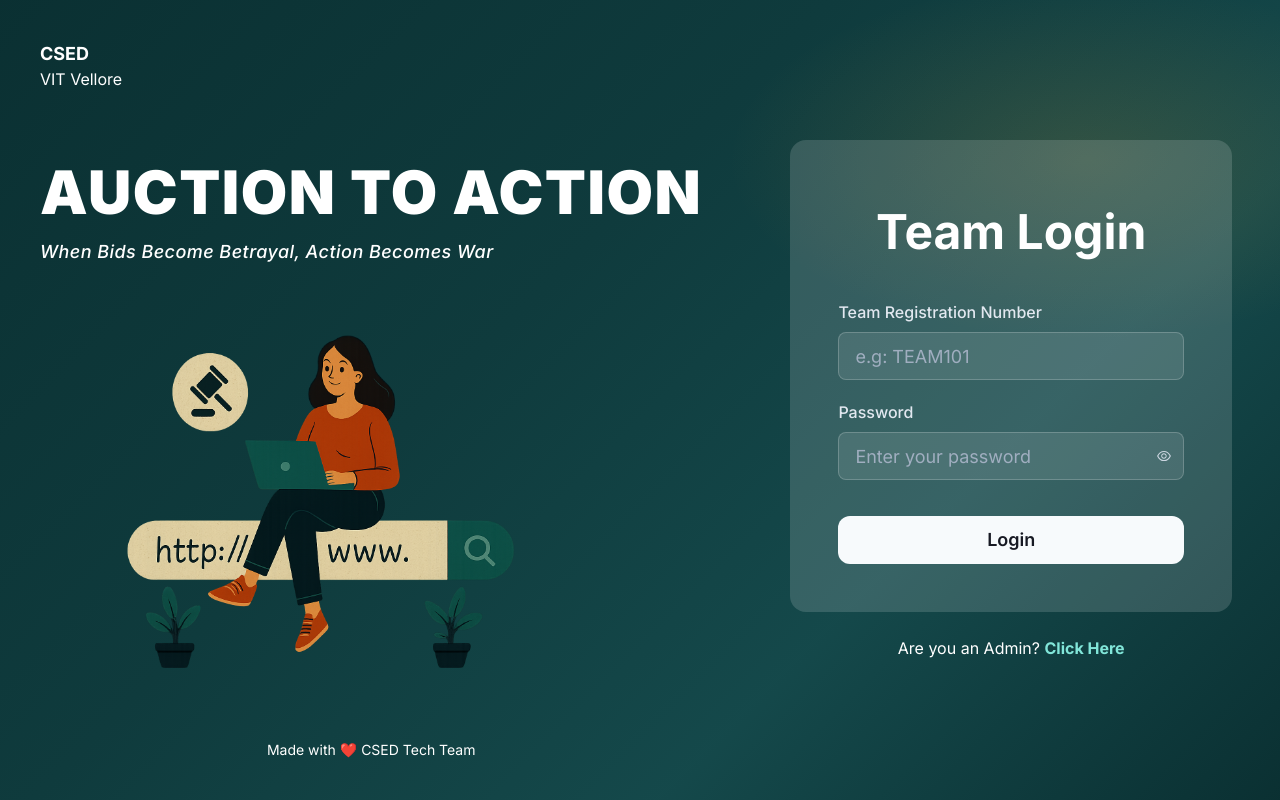
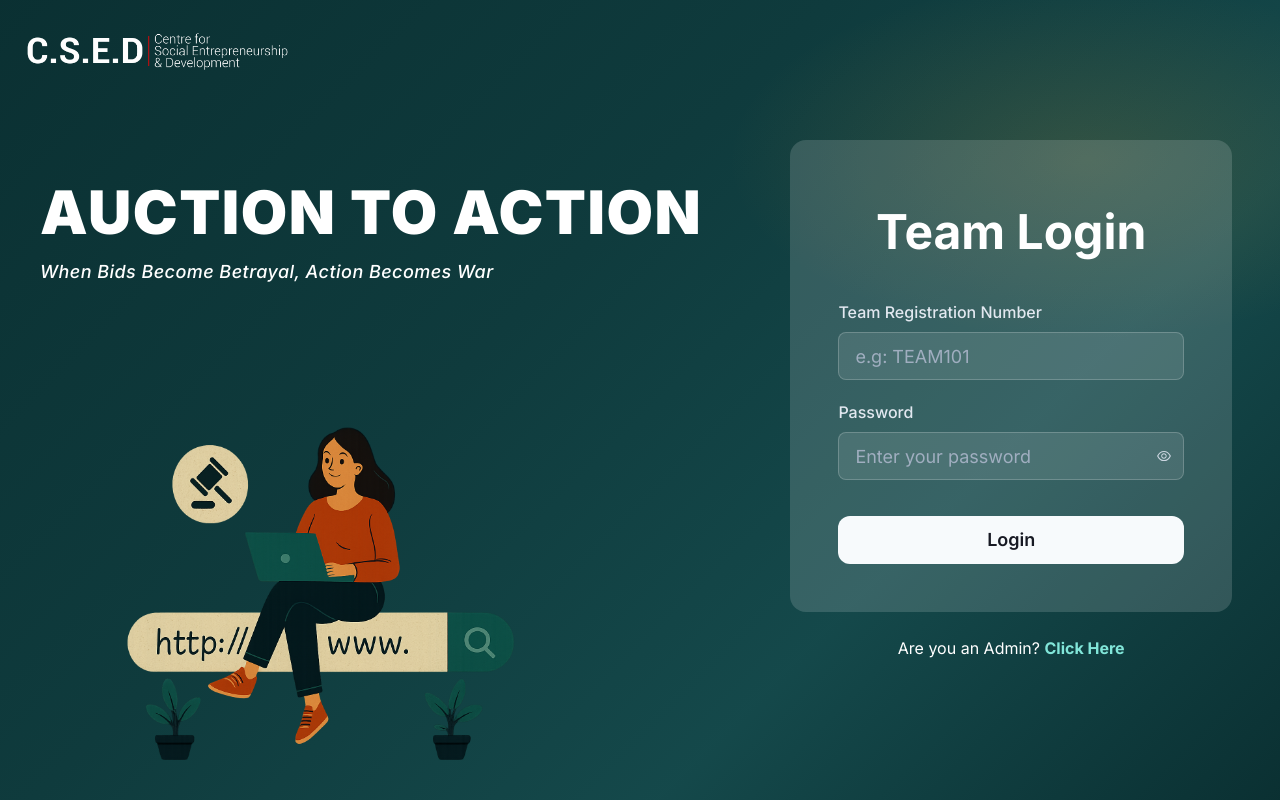
Before and after one commit to ashvant-sunish/auction-to-action, a React (Vite) app in the folder auction-to-action/: page / in a window 1280 px wide. Built offline with nearby package versions, Linux system fonts and the light colour scheme.

Commit message:
fixed alignment in round 3 and added logo to login page

```diff
--- a/auction-to-action/src/Components/Login/Admin/LoginComponent.Admin.jsx
+++ b/auction-to-action/src/Components/Login/Admin/LoginComponent.Admin.jsx
@@ -14,6 +14,7 @@ import {
   Card,
   CardBody,
   Icon,
+  Image,
 } from "@chakra-ui/react";
 import {
   AiOutlineEye,
@@ -24,7 +25,7 @@ import {
 import { useNavigate } from "react-router-dom";
 import axios from "axios";
 import serverUrl from "../../../servercon";
-
+import csedLogo from "../../../assets/images/csed.png";
 
 function LoginComponentAdmin() {
   const [formData, setFormData] = useState({ username: "", password: "" });
@@ -62,24 +63,24 @@ function LoginComponentAdmin() {
     setMessage("");
 
     try {
-      const response = await axios.post(
-        `${serverUrl}/api/admin/login`,
-        {
+      const response = await axios.post(`${serverUrl}/api/admin/login`, {
         username: formData.username,
         password: formData.password,
-        }
-      );
+      });
 
       // Store token and user data for authentication
-      console.log('🔑 Storing admin token:', response.data.token);
-      console.log('👤 Admin user data:', response.data.user);
-      localStorage.setItem('adminToken', response.data.token);
-      localStorage.setItem('adminUser', JSON.stringify({
+      console.log("🔑 Storing admin token:", response.data.token);
+      console.log("👤 Admin user data:", response.data.user);
+      localStorage.setItem("adminToken", response.data.token);
+      localStorage.setItem(
+        "adminUser",
+        JSON.stringify({
           username: response.data.user.username,
           role: response.data.user.role,
-        id: response.data.user.id
-      }));
-      console.log('✅ Token and user data stored successfully');
+          id: response.data.user.id,
+        })
+      );
+      console.log("✅ Token and user data stored successfully");
 
       setMessageType("success");
       setMessage(response.data.message);
@@ -95,7 +96,6 @@ function LoginComponentAdmin() {
       setIsLoading(false);
     }
   };
-
 
   const CustomAlert = ({ status, children }) => {
     const cfg = {
@@ -136,6 +136,17 @@ function LoginComponentAdmin() {
   };
 
   return (
+    <>
+      <Image
+        src={csedLogo}
+        alt="CSED Logo"
+        position="absolute"
+        top="20px"
+        left="20px"
+        maxH="60px"
+        objectFit="contain"
+        zIndex={10}
+      />
       <Box
         bg="rgba(255,255,255,0.15)"
         borderRadius="2xl"
@@ -204,7 +215,9 @@ function LoginComponentAdmin() {
                       }
                       icon={
                         <Icon
-                        as={showPassword ? AiOutlineEyeInvisible : AiOutlineEye}
+                          as={
+                            showPassword ? AiOutlineEyeInvisible : AiOutlineEye
+                          }
                           color="gray.300"
                         />
                       }
@@ -238,6 +251,7 @@ function LoginComponentAdmin() {
           </Box>
         </VStack>
       </Box>
+    </>
   );
 }
 
--- a/auction-to-action/src/Components/Login/User/LoginComponent.User.jsx
+++ b/auction-to-action/src/Components/Login/User/LoginComponent.User.jsx
@@ -15,6 +15,7 @@ import {
   CardBody,
   Icon,
   Link,
+  Image,
 } from "@chakra-ui/react";
 import {
   AiOutlineEye,
@@ -25,6 +26,7 @@ import {
 import { useNavigate } from "react-router-dom";
 import axios from "axios";
 import serverUrl from './../../../servercon';
+import csedLogo from '../../../assets/images/csed.png';
 
 
 function LoginComponentUser() {
@@ -137,6 +139,17 @@ function LoginComponentUser() {
   };
 
   return (
+    <>
+      <Image
+        src={csedLogo}
+        alt="CSED Logo"
+        position="absolute"
+        top="20px"
+        left="20px"
+        maxH="60px"
+        objectFit="contain"
+        zIndex={10}
+      />
       <Box
         bg="rgba(255,255,255,0.15)"
         borderRadius="2xl"
@@ -240,6 +253,7 @@ function LoginComponentUser() {
           </Box>
         </VStack>
       </Box>
+    </>
   );
 }
 
--- a/auction-to-action/src/Components/User/Construction/SlidingAnimation.jsx
+++ b/auction-to-action/src/Components/User/Construction/SlidingAnimation.jsx
@@ -367,9 +367,6 @@ const SlidingAnimation = forwardRef((props, ref) => {
   }, [cards]);
 
   const styles = `
-    .page-header { text-align:center; margin-bottom:0.8rem; }
-    .page-title { font-size:1.4rem; font-weight:700; color:white; margin:0; }
-
     .card-container-wrapper { position: relative; width: 100%; }
     .card-container {
       width: 100%;
@@ -446,9 +443,6 @@ const SlidingAnimation = forwardRef((props, ref) => {
   return (
     <div>
       <style>{styles}</style>
-      <div className="page-header">
-        <h2 className="page-title">Enterprise Construction</h2>
-      </div>
 
       <div className="card-container-wrapper">
         <div
--- a/auction-to-action/src/Components/User/Construction/SlidingAnimationProduct.jsx
+++ b/auction-to-action/src/Components/User/Construction/SlidingAnimationProduct.jsx
@@ -400,9 +400,6 @@ const SlidingAnimationProduct = forwardRef((props, ref) => {
   }, [cards]);
 
   const styles = `
-    .page-header { text-align:center; margin-bottom:0.8rem; }
-    .page-title { font-size:1.4rem; font-weight:700; color:white; margin:0; }
-
     .card-container-wrapper { position: relative; width: 100%; }
     .card-container {
       width: 100%;
@@ -550,9 +547,6 @@ const SlidingAnimationProduct = forwardRef((props, ref) => {
   return (
     <div>
       <style>{styles}</style>
-      <div className="page-header">
-        <h2 className="page-title">Available Products</h2>
-      </div>
 
       <div className="card-container-wrapper">
         <div
--- a/auction-to-action/src/Components/User/Construction/SubmitButton.jsx
+++ b/auction-to-action/src/Components/User/Construction/SubmitButton.jsx
@@ -6,7 +6,7 @@ const SubmitButton = ({ gameState, onClick, buttonText = "Construct" }) => {
       width: 100%;
       display:flex;
       justify-content: center;
-      margin-top: 24px;
+      margin-top: 12px;
     }
     .construct-btn {
       background: rgba(15, 59, 61, 0.8);
--- a/auction-to-action/src/Components/User/EnterpriseConstruction.jsx
+++ b/auction-to-action/src/Components/User/EnterpriseConstruction.jsx
@@ -116,7 +116,7 @@ const EnterpriseConstruction = ({ gameState }) => {
     .tab-navigation {
       display: flex;
       gap: 8px;
-      margin-bottom: 1.5rem;
+      margin-bottom: 0.75rem;
       border-radius: 12px;
       overflow: hidden;
     }
--- a/auction-to-action/src/Pages/Login.jsx
+++ b/auction-to-action/src/Pages/Login.jsx
@@ -66,14 +66,7 @@ function Login() {
           align="flex-start"
           justify="space-between"
         >
-          <VStack align="flex-start" spacing={0}>
-            <Text fontSize="lg" fontWeight="bold" color="white">
-              CSED
-            </Text>
-            <Text fontSize="md" color="white">
-              VIT Vellore
-            </Text>
-          </VStack>
+          <VStack align="flex-start" spacing={0}></VStack>
 
           {/* Text Block */}
           <VStack align="flex-start" spacing={2} w="full">
@@ -108,10 +101,6 @@ function Login() {
             maxW="500px"
             alignSelf="center"
           />
-
-          <Text fontSize="sm" color="white" alignSelf="center">
-            Made with ❤️ CSED Tech Team
-          </Text>
         </VStack>
 
         {/* RIGHT SIDE */}
```
Also changed, not shown: auction-to-action/src/assets/images/csed.png (added). Lines whose indentation alone changed are shown as unchanged.
